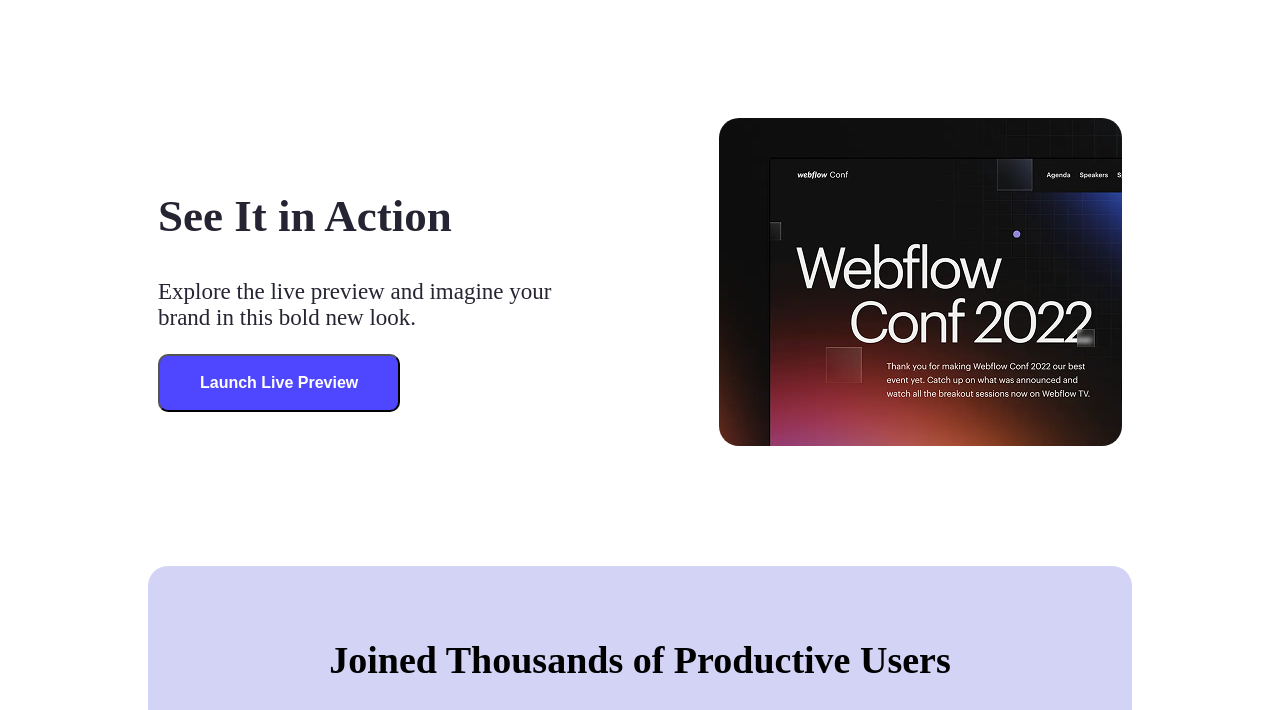
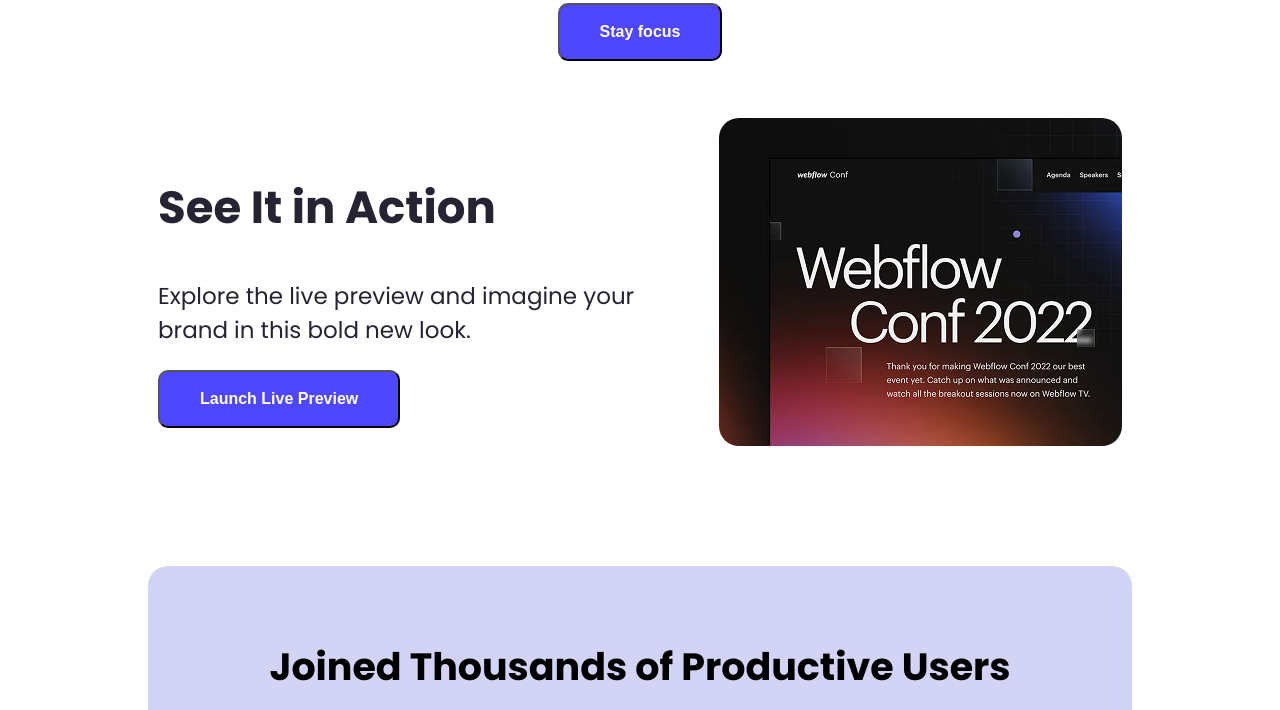
Before and after one commit to foysaliqbalutsob/task_1, a plain HTML site: page index.html in a window 1280 px wide. Shown: the part 710-1420 px from the top of the page. Drawn offline with Linux system fonts and the light colour scheme.

```diff
--- a/index.css
+++ b/index.css
@@ -9,6 +9,14 @@
     width: 1300px;
 
 } */
+
+
+
+.contact-heading {
+  font-family: 'Poppins', sans-serif;
+
+}
+
 
 nav{
     display: flex;
--- a/index.html
+++ b/index.html
@@ -8,9 +8,12 @@
     <link rel="preconnect" href="https://fonts.gstatic.com" crossorigin>
     <link href="https://fonts.googleapis.com/css2?family=Open+Sans:ital,wght@0,300..800;1,300..800&display=swap" rel="stylesheet"> -->
 
+    <link href="https://fonts.googleapis.com/css2?family=Poppins:wght@400;600;700&display=swap" rel="stylesheet">
+
+
     <link rel="stylesheet" href="index.css">
 </head>
-<body open-sans-normal>
+<body class="contact-heading">
     <header class="hero-section">
         <nav>
             <h3 class="nav-title">LOGO</h3>
```
